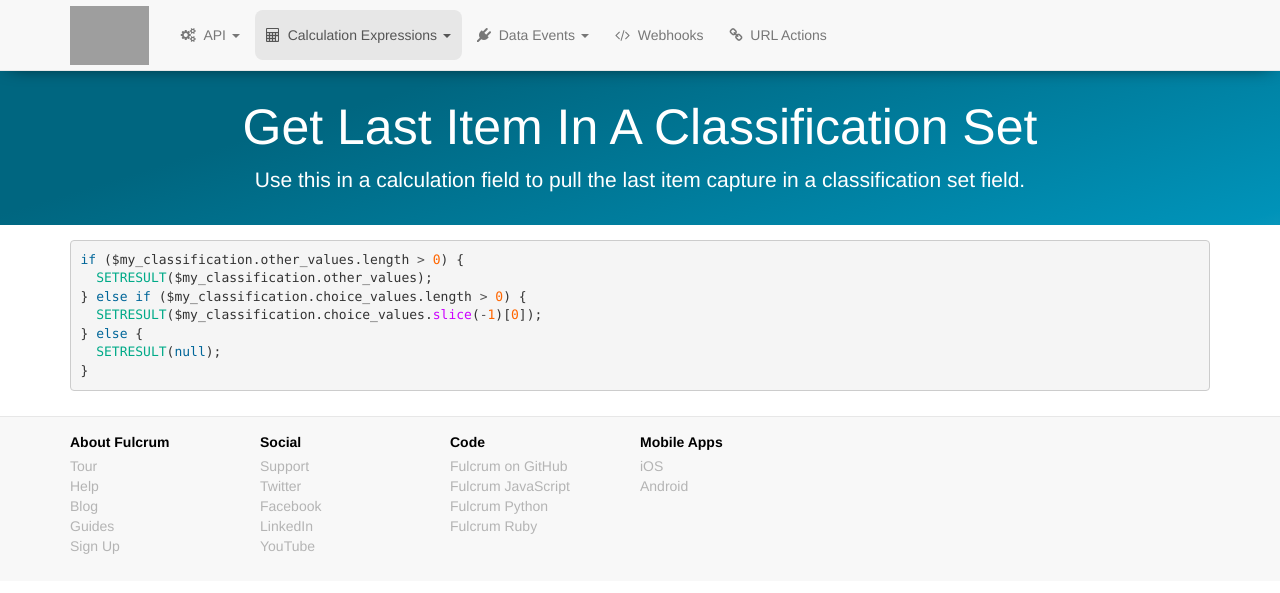
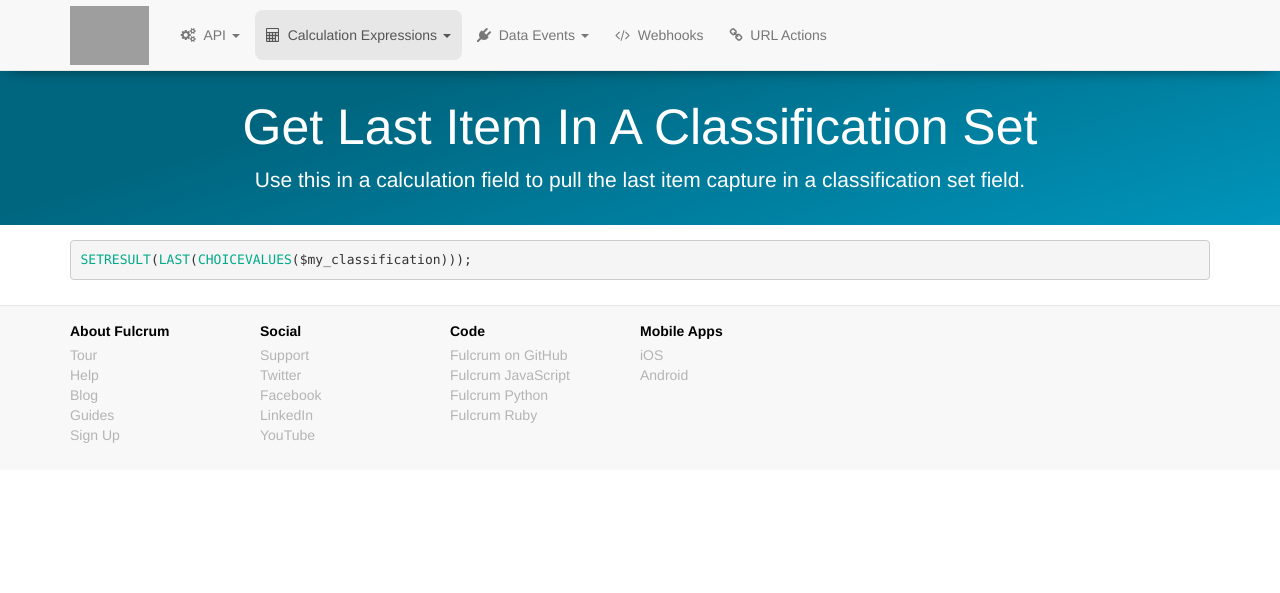
Before and after one commit to rylincoln/developer.fulcrumapp.com, a Jekyll site: the page built from _expression-examples/last-item-classification-set.md, in a window 1280 px wide. Shown: the top 593 px of the page. Built offline with Jekyll 4.4.1, drawn with Linux system fonts in a browser that asks for light colours; nearby versions of some CDN libraries; grey boxes are pictures that could not be loaded.

Commit message:
Simplify the example used to get the leaf element of a classification field

````diff
--- a/_expression-examples/last-item-classification-set.md
+++ b/_expression-examples/last-item-classification-set.md
@@ -7,11 +7,5 @@ category: section
 ---
 
 ```js
-if ($my_classification.other_values.length > 0) {
-  SETRESULT($my_classification.other_values);
-} else if ($my_classification.choice_values.length > 0) {
-  SETRESULT($my_classification.choice_values.slice(-1)[0]);
-} else {
-  SETRESULT(null);
-}
+SETRESULT(LAST(CHOICEVALUES($my_classification)));
 ```
````
